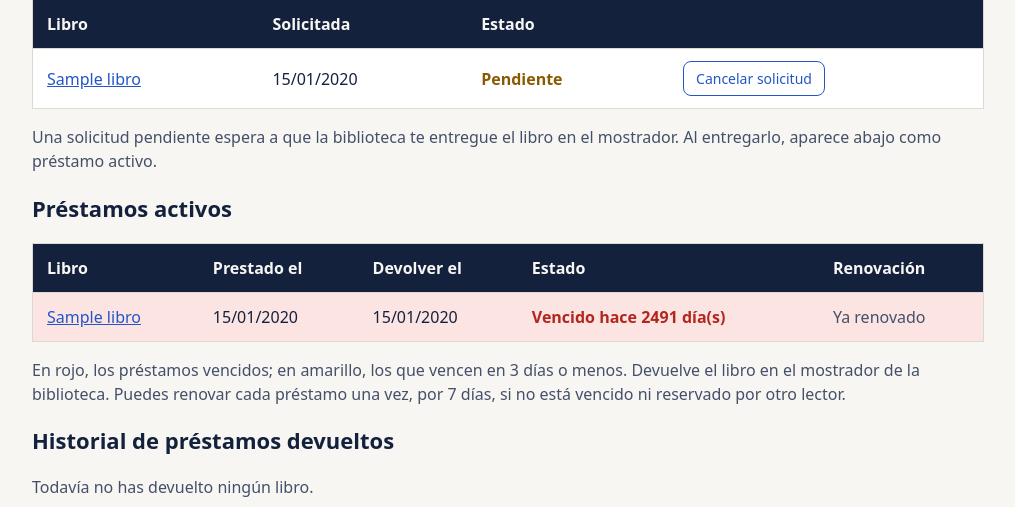
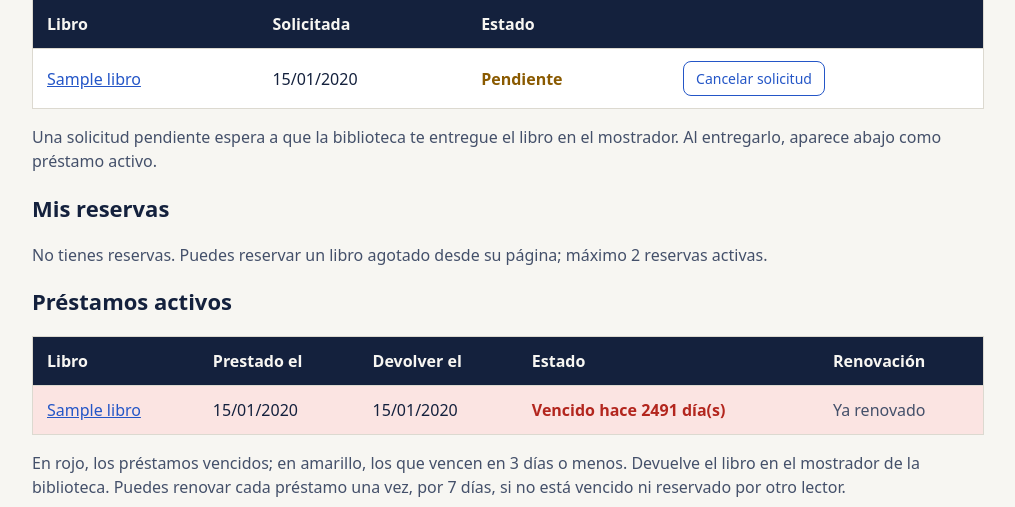
Before and after one commit to FelipeNavarrete0313/bibliotrack, a Django app: page /mis-prestamos/ in a window 1280 px wide. Shown: the part 215-722 px from the top of the page, without its empty margins (132-1147 px from the left). Run offline with Django 5.2, Linux system fonts and the light colour scheme; a user stored in the database is signed in; tables that the repository leaves empty hold one stand-in row (values such as "Sample post").

Commit message:
feat: reservar, cancelar y entregar reservas desde las páginas (HU-13)
- Detalle del libro: botón «Reservar» cuando no hay ejemplar libre, puesto en
  la cola y aviso «Tu reserva está lista».
- Mis préstamos: sección «Mis reservas» con el puesto o la fecha límite, y
  «Cancelar reserva».
- Préstamos (personal): «Reservas listas para entregar» con el botón «Entregar».
- «Solicitar préstamo» no cuenta como libre un ejemplar guardado para otro lector.

Refs #20

Co-Authored-By: Claude <noreply@anthropic.com>

```diff
--- a/biblioteca/templates/biblioteca/mis_prestamos.html
+++ b/biblioteca/templates/biblioteca/mis_prestamos.html
@@ -25,6 +25,24 @@
 <p class="ayuda">Una solicitud pendiente espera a que la biblioteca te entregue el libro en el mostrador. Al entregarlo, aparece abajo como préstamo activo.</p>
 {% else %}
 <p class="vacio">No has solicitado libros. Busca uno en el <a href="{% url 'catalogo' %}">catálogo</a> y pulsa «Solicitar préstamo».</p>
+{% endif %}
+
+<h2>Mis reservas</h2>
+{% if reservas %}
+<table>
+  <tr><th>Libro</th><th>Reservada</th><th>Estado</th><th></th></tr>
+  {% for r in reservas %}
+  <tr>
+    <td><a href="{% url 'detalle_libro' r.libro.pk %}">{{ r.libro.titulo }}</a></td>
+    <td>{{ r.creada|date:"d/m/Y" }}</td>
+    <td>{% if r.lista_para_recoger %}<b>Lista para recoger</b> hasta el {{ r.guardada_hasta|date:"d/m/Y H:i" }}{% else %}En cola · puesto {{ r.puesto }}{% endif %}</td>
+    <td><form method="post" action="{% url 'cancelar_reserva' r.pk %}">{% csrf_token %}<button type="submit" class="boton-secundario" aria-label="Cancelar la reserva de {{ r.libro.titulo }}">Cancelar reserva</button></form></td>
+  </tr>
+  {% endfor %}
+</table>
+<p class="ayuda">Cuando devuelven un ejemplar, se guarda 48 horas para la primera reserva de la cola. Si no lo recoges a tiempo, pasa a la siguiente.</p>
+{% else %}
+<p class="vacio">No tienes reservas. Puedes reservar un libro agotado desde su página; máximo 2 reservas activas.</p>
 {% endif %}
 
 <h2>Préstamos activos</h2>
--- a/biblioteca/urls.py
+++ b/biblioteca/urls.py
@@ -15,6 +15,9 @@ urlpatterns = [
     path("mis-prestamos/", views.mis_prestamos, name="mis_prestamos"),
     path("mis-prestamos/<int:pk>/renovar/", views.renovar_prestamo, name="renovar_prestamo"),
     path("libros/<int:pk>/solicitar/", views.solicitar_prestamo, name="solicitar_prestamo"),
+    path("libros/<int:pk>/reservar/", views.reservar_libro, name="reservar_libro"),
+    path("reservas/<int:pk>/cancelar/", views.cancelar_reserva, name="cancelar_reserva"),
+    path("reservas/<int:pk>/entregar/", views.entregar_reserva, name="entregar_reserva"),
     path("solicitudes/<int:pk>/cancelar/", views.cancelar_solicitud, name="cancelar_solicitud"),
     path("solicitudes/<int:pk>/entregar/", views.entregar_solicitud, name="entregar_solicitud"),
     path("solicitudes/<int:pk>/rechazar/", views.rechazar_solicitud, name="rechazar_solicitud"),
--- a/biblioteca/views.py
+++ b/biblioteca/views.py
@@ -12,11 +12,12 @@ from bibliotrack.alertas import POR_VENCER, VENCIDO, estado_del_prestamo
 from bibliotrack.catalogo import buscar
 from bibliotrack.prestamos import PrestamoNoPermitido
 from bibliotrack.renovaciones import RenovacionNoPermitida, renovar
+from bibliotrack.reservas import ReservaNoPermitida
 from bibliotrack.solicitudes import SolicitudNoPermitida, validar_solicitud
 
 from . import seguridad, servicios
 from .forms import InicioSesionForm, LibroForm, PrestamoForm, RegistroForm
-from .models import Libro, Perfil, Prestamo, Solicitud
+from .models import Libro, Perfil, Prestamo, Reserva, Solicitud
 from .permisos import solo_personal
 
 MENSAJE_CREDENCIALES = "Correo o contraseña incorrectos."
@@ -45,19 +46,25 @@ def catalogo(request):
 def detalle_libro(request, pk):
     """HU-07: detalle y disponibilidad de un libro."""
     libro = get_object_or_404(Libro, pk=pk, activo=True)
+    servicios.actualizar_reservas(libro)  # HU-13: vence las reservas guardadas hace más de 48 horas
     proxima = None
     if libro.disponibles == 0:
         proxima = libro.prestamos.filter(estado=Prestamo.ACTIVO).order_by("fecha_devolucion").first()
     en_espera = libro.solicitudes.filter(estado=Solicitud.PENDIENTE).count()
     perfil = getattr(request.user, "perfil", None)
-    solicitud = None
+    solicitud = reserva = None
     prestado = False
-    if perfil and perfil.rol == Perfil.LECTOR:
+    es_lector = bool(perfil and perfil.rol == Perfil.LECTOR)
+    if es_lector:
         solicitud = perfil.solicitudes.filter(libro=libro, estado=Solicitud.PENDIENTE).first()
         prestado = perfil.prestamos.filter(libro=libro, estado=Prestamo.ACTIVO).exists()
+        reserva = perfil.reservas.filter(libro=libro, estado=Reserva.ACTIVA).first()
+    # Ejemplares que este usuario no puede pedir: solicitados (BUG-07) o guardados para otra reserva (HU-13).
+    ocupados = servicios.ejemplares_ocupados(libro, perfil if es_lector else None)
     return render(request, "biblioteca/detalle_libro.html", {
         "libro": libro, "proxima": proxima, "solicitud": solicitud, "prestado": prestado,
-        "en_espera": en_espera, "hay_ejemplar_libre": libro.disponibles > en_espera,  # BUG-07
+        "en_espera": en_espera, "hay_ejemplar_libre": libro.disponibles > ocupados,
+        "reserva": reserva, "en_cola": libro.reservas.filter(estado=Reserva.ACTIVA).count(),
     })
 
 
@@ -97,7 +104,11 @@ def prestamos(request):
     if buscar_prestamo:
         activos = activos.filter(Q(lector__documento=buscar_prestamo) | Q(libro__isbn=buscar_prestamo))
     pendientes = Solicitud.objects.filter(estado=Solicitud.PENDIENTE).select_related("lector__usuario", "libro")
+    servicios.actualizar_reservas()
+    reservas_listas = Reserva.objects.filter(estado=Reserva.ACTIVA, guardada_hasta__isnull=False).select_related(
+        "lector__usuario", "libro").order_by("guardada_hasta")
     return render(request, "biblioteca/prestamos.html", {
+        "reservas_listas": reservas_listas,
         "form": form, "activos": activos, "buscar_prestamo": buscar_prestamo, "hoy": timezone.localdate(),
         "pendientes": pendientes,
     })
@@ -178,6 +189,7 @@ def mis_prestamos(request):
     perfil = getattr(request.user, "perfil", None)
     if perfil is None:
         return render(request, "biblioteca/mis_prestamos.html", {"sin_perfil": True})
+    servicios.actualizar_reservas()
     hoy = timezone.localdate()
     activos = []
     for prestamo in perfil.prestamos.filter(estado=Prestamo.ACTIVO).select_related("libro"):
@@ -206,6 +218,7 @@ def mis_prestamos(request):
     solicitudes = perfil.solicitudes.select_related("libro").order_by("-creada")[:10]
     return render(request, "biblioteca/mis_prestamos.html", {
         "activos": activos, "historial": historial, "solicitudes": solicitudes,
+        "reservas": perfil.reservas.filter(estado=Reserva.ACTIVA).select_related("libro").order_by("creada"),
     })
 
 
@@ -222,6 +235,58 @@ def renovar_prestamo(request, pk):
     else:
         messages.success(request, f"Renovaste «{prestamo.libro.titulo}». Nueva fecha de devolución: {nueva:%d/%m/%Y}.")
     return redirect("mis_prestamos")
+
+
+@login_required
+@require_POST
+def reservar_libro(request, pk):
+    """HU-13: el lector reserva un libro que no tiene ejemplares libres."""
+    perfil = perfil_de_lector(request)
+    libro = get_object_or_404(Libro, pk=pk, activo=True)
+    try:
+        reserva = servicios.crear_reserva(perfil, libro)
+    except ReservaNoPermitida as error:
+        messages.error(request, f"{error}.")
+    else:
+        messages.success(
+            request,
+            f"Reservaste «{libro.titulo}»: quedaste en el puesto {reserva.puesto} de la cola. "
+            "Cuando devuelvan un ejemplar, se guardará 48 horas para ti.",
+        )
+    return redirect("detalle_libro", pk=libro.pk)
+
+
+@login_required
+@require_POST
+def cancelar_reserva(request, pk):
+    """HU-13: el lector cancela una reserva suya que sigue activa."""
+    perfil = perfil_de_lector(request)
+    reserva = get_object_or_404(Reserva.objects.select_related("libro"), pk=pk, lector=perfil, estado=Reserva.ACTIVA)
+    try:
+        servicios.cancelar_reserva(reserva)
+    except ReservaNoPermitida as error:
+        messages.error(request, f"{error}.")
+    else:
+        messages.info(request, f"Cancelaste la reserva de «{reserva.libro.titulo}».")
+    return redirect("mis_prestamos")
+
+
+@solo_personal
+@require_POST
+def entregar_reserva(request, pk):
+    """HU-13: el lector recoge el ejemplar guardado; se crea el préstamo con las reglas de HU-09."""
+    reserva = get_object_or_404(Reserva.objects.select_related("libro", "lector__usuario"), pk=pk, estado=Reserva.ACTIVA)
+    try:
+        prestamo = servicios.entregar_reserva(reserva)
+    except PrestamoNoPermitido as error:
+        messages.error(request, f"No se pudo entregar «{reserva.libro.titulo}»: {error}.")
+    else:
+        messages.success(
+            request,
+            f"Entregado: «{reserva.libro.titulo}» a {reserva.lector.nombre}. "
+            f"Debe devolverlo el {prestamo.fecha_devolucion:%d/%m/%Y}.",
+        )
+    return redirect("prestamos")
 
 
 def perfil_de_lector(request):
@@ -242,6 +307,7 @@ def solicitar_prestamo(request, pk):
     # La revisión y la creación van en una transacción: dos lectores no toman el mismo ejemplar (BUG-07).
     with transaction.atomic():
         libro = get_object_or_404(Libro, pk=pk, activo=True)
+        servicios.actualizar_reservas(libro)
         try:
             validar_solicitud(
                 {
@@ -252,7 +318,7 @@ def solicitar_prestamo(request, pk):
                 },
                 {
                     "id": libro.pk, "disponibles": libro.disponibles,
-                    "solicitudes_pendientes": libro.solicitudes.filter(estado=Solicitud.PENDIENTE).count(),
+                    "solicitudes_pendientes": servicios.ejemplares_ocupados(libro, perfil),
                 },
             )
         except SolicitudNoPermitida as error:
```
Also changed, not shown: biblioteca/templates/biblioteca/detalle_libro.html (+13 -3 lines), biblioteca/templates/biblioteca/prestamos.html (+18 -0 lines), biblioteca/tests/test_hu13_reservar_libro.py (added, +233 -0 lines).
